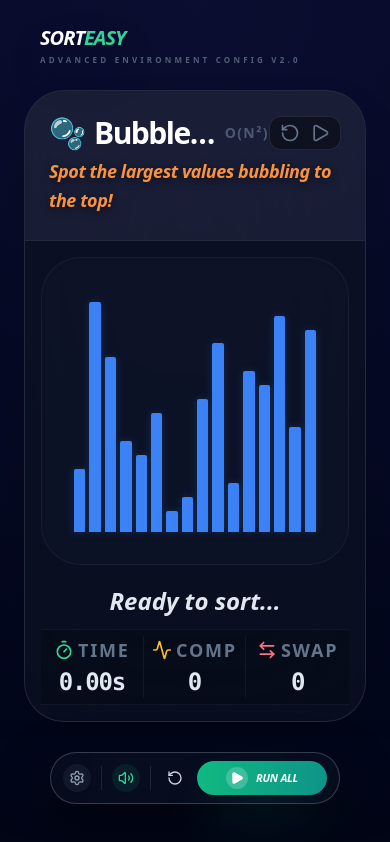
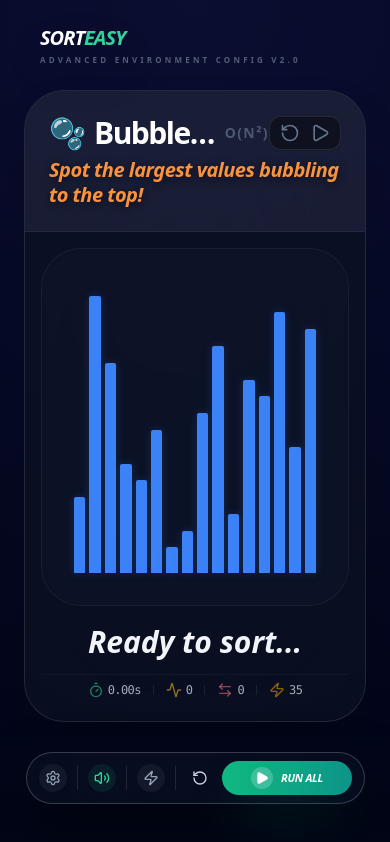
Before and after one commit to lastjung/sort-easy, a React (Vite) app: page / in a window 390 px wide. Built offline with nearby package versions, Linux system fonts and the light colour scheme.

Commit message:
UI: Refine mobile scoreboard and handle Run/Resume logic

```diff
--- a/src/App.jsx
+++ b/src/App.jsx
@@ -11,10 +11,12 @@ function App() {
   const [soundEnabled, setSoundEnabled] = useState(true);
   const [volume, setVolume] = useState(0.1);
   const [selectedIds, setSelectedIds] = useState(new Set(['bubble']));
+  const [isTurbo, setIsTurbo] = useState(false);
 
   const [data, setData] = useState([]);
-  const [triggerRun, setTriggerRun] = useState(0);   // Global Play/Resume signal (increments to trigger)
-  const [triggerStop, setTriggerStop] = useState(0);  // Global Pause signal (increments to trigger)
+  const [triggerRun, setTriggerRun] = useState(0);   // Global Start signal
+  const [triggerResume, setTriggerResume] = useState(0); // Global Resume signal
+  const [triggerStop, setTriggerStop] = useState(0);  // Global Pause signal
   const [triggerReset, setTriggerReset] = useState(0); // Global Reset signal (increments to trigger)
   const [runState, setRunState] = useState({ running: 0, paused: 0 });
 
@@ -36,7 +38,11 @@ function App() {
   }, [generateData]);
 
   const handleRun = () => {
-    setTriggerRun(prev => prev + 1);
+    if (runState.paused > 0) {
+        setTriggerResume(prev => prev + 1);
+    } else {
+        setTriggerRun(prev => prev + 1);
+    }
   };
 
   const handleStop = () => {
@@ -100,9 +106,11 @@ function App() {
           data={data}
           arraySize={arraySize}
           speed={speed}
+          isTurbo={isTurbo}
           soundEnabled={soundEnabled}
           volume={volume}
           triggerRun={triggerRun}
+          triggerResume={triggerResume}
           triggerStop={triggerStop}
           triggerReset={triggerReset}
           selectedIds={selectedIds}
@@ -117,6 +125,8 @@ function App() {
           isAnyPaused={runState.paused > 0}
           soundEnabled={soundEnabled}
           setSoundEnabled={setSoundEnabled}
+          isTurbo={isTurbo}
+          setIsTurbo={setIsTurbo}
           visibleCount={selectedIds.size}
           // Props for Drawer (Mobile Mode)
           arraySize={arraySize}
--- a/src/components/Dashboard.jsx
+++ b/src/components/Dashboard.jsx
@@ -11,10 +11,12 @@ const Dashboard = ({
   soundEnabled,
   volume,
   triggerRun,
+  triggerResume,
   triggerStop,
   triggerReset,
   selectedIds, // Set of IDs to show
-  onRunningChange
+  onRunningChange,
+  isTurbo
 }) => {
   const [results, setResults] = useState({});
   const [activeAlgorithms, setActiveAlgorithms] = useState(new Set());
@@ -119,10 +121,12 @@ const Dashboard = ({
               soundEnabled={soundEnabled}
               volume={volume}
               triggerRun={triggerRun}
+              triggerResume={triggerResume}
               triggerStop={triggerStop}
               triggerReset={triggerReset}
               onComplete={handleComplete}
               onRunning={handleRunning}
+              isTurbo={isTurbo}
             />
           </div>
         ))}
--- a/src/components/FloatingActionDock.jsx
+++ b/src/components/FloatingActionDock.jsx
@@ -1,5 +1,5 @@
 import React, { useState } from 'react';
-import { Play, RotateCcw, Volume2, VolumeX, Pause, Settings, CheckCircle, Circle, ChevronDown, ChevronUp } from 'lucide-react';
+import { Play, RotateCcw, Volume2, VolumeX, Pause, Settings, CheckCircle, Circle, ChevronDown, ChevronUp, Zap } from 'lucide-react';
 import { ALGORITHMS } from '../algorithms';
 
 const FloatingActionDock = ({
@@ -18,11 +18,13 @@ const FloatingActionDock = ({
   setSpeed,
   selectedIds,
   toggleSelect,
-  isAnyActive
+  isAnyActive,
+  isTurbo,
+  setIsTurbo
 }) => {
   const [showConfig, setShowConfig] = useState(false);
   const isIdle = !isAnyRunning && !isAnyPaused;
-  const mainLabel = isAnyRunning ? 'Pause All' : isAnyPaused ? 'Resume All' : 'Run All';
+  const mainLabel = isAnyRunning ? 'Pause All' : isAnyPaused ? 'Resume All' : (isAnyActive ? 'Re-run All' : 'Run All');
 
   return (
     <div className="fixed bottom-10 left-0 right-0 mx-auto w-fit z-[100] flex flex-col items-center gap-4">
@@ -106,8 +108,23 @@ const FloatingActionDock = ({
           className={`p-1.5 rounded-full transition-all duration-300 ${
             soundEnabled ? 'bg-emerald-500/10 text-emerald-400' : 'bg-white/5 text-slate-400'
           } shadow-sm will-change-transform active:scale-90`}
+          title="Toggle Sound"
         >
           {soundEnabled ? <Volume2 size={16} /> : <VolumeX size={16} />}
+        </button>
+
+        <div className="w-px h-6 bg-white/10 mx-0.5" />
+
+        {/* Tube Speed Toggle */}
+        <button
+          onClick={() => setIsTurbo(!isTurbo)}
+          className={`p-1.5 rounded-full transition-all duration-300 ${
+            isTurbo ? 'bg-amber-500/10 text-amber-400' : 'bg-white/5 text-slate-400'
+          } shadow-sm will-change-transform active:scale-90 relative overflow-hidden group/turbo`}
+          title="Tube Speed (Dynamic Acceleration)"
+        >
+          <Zap size={16} fill={isTurbo ? "currentColor" : "none"} className={isTurbo ? "animate-pulse" : ""} />
+          {isTurbo && <div className="absolute inset-0 bg-amber-500/20 blur-md" />}
         </button>
 
         <div className="w-px h-6 bg-white/10 mx-0.5" />
@@ -135,6 +152,8 @@ const FloatingActionDock = ({
           className={`group/btn flex items-center gap-2 px-3 py-1.5 rounded-full text-white font-black transition-all active:scale-95 disabled:opacity-30 disabled:cursor-not-allowed shadow-2xl relative overflow-hidden w-[130px] justify-center will-change-transform ${
             isAnyRunning
               ? 'bg-gradient-to-r from-orange-500 to-rose-600 shadow-orange-500/40'
+              : isAnyPaused
+              ? 'bg-gradient-to-r from-amber-400 to-yellow-600 shadow-amber-500/40'
               : 'bg-gradient-to-r from-emerald-500 to-teal-600 shadow-emerald-500/40 hover:-translate-y-0.5'
           }`}
         >
--- a/src/components/SortCard.jsx
+++ b/src/components/SortCard.jsx
@@ -1,5 +1,5 @@
 import React, { useState, useEffect, useRef, useCallback } from 'react';
-import { Timer, Sparkles, Play, RotateCcw, Pause, Activity, ArrowLeftRight } from 'lucide-react';
+import { Timer, Sparkles, Play, RotateCcw, Pause, Activity, ArrowLeftRight, Zap } from 'lucide-react';
 import SortChart from './SortChart';
 import { COLORS } from '../constants/colors';
 import { ALGO_MESSAGES, MSG_TYPES } from '../constants/messages';
@@ -36,10 +36,12 @@ const SortCard = ({
   soundEnabled,
   volume,
   triggerRun, // To start from outside
+  triggerResume, // To resume from outside
   triggerStop, // To stop from outside
   triggerReset, // To reset from outside
   onComplete,
-  onRunning // To notify parent about execution state
+  onRunning, // To notify parent about execution state
+  isTurbo
 }) => {
   const [array, setArray] = useState([...initialArray]);
   const arrayRef = useRef([...initialArray]); // To avoid stale closures in handleStart
@@ -60,6 +62,10 @@ const SortCard = ({
   // Each start increments this, and the active loop checks it to know if it should abort.
   const sessionIdRef = useRef(0);
   const speedRef = useRef(speed);
+  const isTurboRef = useRef(isTurbo);
+  const sortedCountRef = useRef(0);
+  const [turboMultiplier, setTurboMultiplier] = useState(0.7);
+  const stepsRef = useRef(0); // For virtual progress
   const timerRef = useRef(null);
   const startTimeRef = useRef(0);
   const baseTimeRef = useRef(0);
@@ -74,6 +80,14 @@ const SortCard = ({
   useEffect(() => {
     speedRef.current = speed;
   }, [speed]);
+
+  useEffect(() => {
+    isTurboRef.current = isTurbo;
+  }, [isTurbo]);
+
+  useEffect(() => {
+    sortedCountRef.current = sortedIndices.length;
+  }, [sortedIndices]);
 
   useEffect(() => {
     pausedRef.current = isPaused;
@@ -124,11 +138,31 @@ const SortCard = ({
   // Using a power-based curve to make high-speed settings feel significantly faster.
   const wait = useCallback(async (factor = 1) => {
     // Formula: (101-speed)^1.5 * factor * 0.4.
-    // Speed 100: ~0.4ms (Instant)
-    // Speed 90: ~14.6ms
-    // Speed 50: ~145ms
-    // Speed 1: ~400ms
-    const totalMs = Math.pow(101 - speedRef.current, 1.5) * factor * 0.4;
+    let currentSpeed = speedRef.current;
+
+    // --- Tube Speed Dynamic Logic ---
+    if (isTurboRef.current) {
+        // Calculate progress: combine real sorted bars + virtual progress from steps
+        // estimatedTotalSteps for 16 bars is roughly 100-200.
+        const realProgress = sortedCountRef.current / arraySize;
+        const virtualProgress = Math.min(0.9, stepsRef.current / (arraySize * arraySize * 0.5));
+        const progress = Math.max(realProgress, virtualProgress);
+
+        let turboFactor = 0.7; // Start slow
+
+        if (progress >= 0.15) {
+            // Accelerate from 0.7x to 1.8x
+            turboFactor = 0.7 + ((progress - 0.15) / 0.85) * (1.8 - 0.7);
+        }
+
+        turboFactor = Math.min(1.8, turboFactor);
+        setTurboMultiplier(Number(turboFactor.toFixed(1)));
+        currentSpeed = Math.min(100, currentSpeed * turboFactor);
+    } else {
+        if (turboMultiplier !== 1.0) setTurboMultiplier(1.0);
+    }
+
+    const totalMs = Math.pow(101 - currentSpeed, 1.5) * factor * 0.4;
     let startTime = Date.now();
 
     while (Date.now() - startTime < totalMs) {
@@ -189,9 +223,17 @@ const SortCard = ({
     setComparisons(0);
     setSwaps(0);
     setElapsedTime(0);
+    setTurboMultiplier(0.7);
+    stepsRef.current = 0;
     baseTimeRef.current = 0;
     startTimeRef.current = Date.now();
-    setDescription({ text: "Starting...", type: MSG_TYPES.INFO });
+    setDescription({ text: "Initializing...", type: MSG_TYPES.INFO });
+
+    // CRITICAL: Always reset to initial unscented data on a fresh start
+    const freshArray = [...initialArray];
+    setArray(freshArray);
+    arrayRef.current = freshArray;
+
     timerRef.current = setInterval(() => {
       setElapsedTime(baseTimeRef.current + (Date.now() - startTimeRef.current));
     }, 50);
@@ -228,10 +270,12 @@ const SortCard = ({
       },
       countCompare: () => {
          checkSession();
+         stepsRef.current++;
          setComparisons(prev => prev + 1);
       },
       countSwap: () => {
          checkSession();
+         stepsRef.current++;
          setSwaps(prev => prev + 1);
       },
       playSound,
@@ -251,7 +295,7 @@ const SortCard = ({
         setSwapIndices([]);
         setGoodIndices([]);
         setSortedIndices([...Array(arraySize).keys()]);
-        setDescription(ALGO_MESSAGES[item.id]?.FINISHED || { text: "COMPLETED! ✨", type: MSG_TYPES.SUCCESS });
+        setDescription(msg.FINISHED || { text: "COMPLETED! ✨", type: MSG_TYPES.SUCCESS });
         if (onCompleteRef.current) {
           onCompleteRef.current(item.id, {
             time: baseTimeRef.current + (Date.now() - (isPaused ? 0 : startTimeRef.current)),
@@ -274,19 +318,26 @@ const SortCard = ({
   // --- 2. Side Effects (Triggers & Sync) ---
   // Signals from parent (App/Dashboard) to control sorting state globally.
   // Using lastTrigger refs to ensure and idempotent execution on increment only.
-  const lastRunTrigger = React.useRef(0);
-  const lastStopTrigger = React.useRef(0);
+  const lastRunTrigger = React.useRef(triggerRun);
+  const lastResumeTrigger = React.useRef(triggerResume);
+  const lastStopTrigger = React.useRef(triggerStop);
 
   useEffect(() => {
     if (triggerRun > lastRunTrigger.current) {
       lastRunTrigger.current = triggerRun;
-      if (!sortingRef.current) {
-        handleStart();
-      } else if (pausedRef.current) {
+      // Fresh run should always restart from beginning, even if finished
+      handleStart();
+    }
+  }, [triggerRun, handleStart]);
+
+  useEffect(() => {
+    if (triggerResume > lastResumeTrigger.current) {
+      lastResumeTrigger.current = triggerResume;
+      if (pausedRef.current) {
         togglePause();
       }
     }
-  }, [triggerRun, handleStart, togglePause]);
+  }, [triggerResume, togglePause]);
 
   useEffect(() => {
     if (triggerStop > lastStopTrigger.current) {
@@ -341,16 +392,20 @@ const SortCard = ({
               </button>
               <button
                 onClick={isSorting ? togglePause : handleStart}
-                className={`p-0.5 transition-[transform,color] active:scale-75 ${isSorting ? (isPaused ? 'text-slate-500 hover:text-white' : 'text-amber-500 hover:text-amber-400') : 'text-slate-500 hover:text-white'}`}
+                className={`p-0.5 transition-[transform,color] active:scale-75 ${
+                  isSorting
+                    ? (isPaused ? 'text-amber-500 hover:text-amber-400' : 'text-orange-500 hover:text-orange-400')
+                    : 'text-slate-500 hover:text-white'
+                }`}
                 title={isSorting ? (isPaused ? "Resume" : "Pause") : "Run"}
               >
-                  {isSorting && !isPaused ? <Pause size={isCinema ? 20 : 16} fill="currentColor" /> : <Play size={isCinema ? 20 : 16} fill={isSorting ? "currentColor" : "none"} />}
+                  {isSorting && !isPaused ? <Pause size={isCinema ? 20 : 16} fill="currentColor" /> : <Play size={isCinema ? 20 : 16} fill={isPaused ? "currentColor" : (isSorting ? "currentColor" : "none")} />}
               </button>
             </div>
           </div>
         </div>
 
-        <p className={`${isCinema ? 'text-lg' : 'text-sm md:text-base'} font-black text-orange-400 italic tracking-tight line-clamp-2 leading-relaxed drop-shadow-[0_2px_4px_rgba(0,0,0,0.5)]`}>
+        <p className={`${isCinema ? 'text-xl' : 'text-base md:text-xl'} font-black text-orange-400 italic tracking-tight line-clamp-2 leading-tight drop-shadow-[0_2px_4px_rgba(0,0,0,0.5)]`}>
           {item.slogan}
         </p>
       </div>
@@ -367,46 +422,48 @@ const SortCard = ({
         />
 
         {/* Bottom Description & Stats Bar */}
-        <div className="mt-4 flex flex-col gap-2">
-          <div className="min-h-[2.5em] flex items-center justify-center px-4">
-             <p className={`${isCinema ? 'text-2xl' : 'text-sm md:text-lg'} font-black italic text-center animate-in fade-in slide-in-from-bottom-2 duration-300 ${
+        <div className="mt-2 flex flex-col gap-1">
+          <div className="min-h-[3.5em] flex items-center justify-center px-6 relative">
+             {isPaused && (
+               <div className="absolute top-0 inset-x-0 flex justify-center -translate-y-2">
+                 <span className="bg-amber-500/20 text-amber-500 text-[10px] font-black px-2 py-0.5 rounded-full border border-amber-500/30 tracking-widest uppercase animate-pulse">Hold</span>
+               </div>
+             )}
+             <p className={`${isCinema ? 'text-3xl' : 'text-base md:text-2xl'} font-black italic text-center animate-in fade-in slide-in-from-bottom-2 duration-300 ${
+                isPaused ? 'text-amber-500/60 grayscale-[0.5]' :
                 description.type === MSG_TYPES.COMPARE
-                  ? 'text-amber-300 drop-shadow-[0_0_8px_rgba(252,211,77,0.4)]'
+                  ? 'text-amber-300 drop-shadow-[0_0_12px_rgba(252,211,77,0.5)]'
                   : description.type === MSG_TYPES.SWAP
-                  ? 'text-rose-400 drop-shadow-[0_0_8px_rgba(251,113,133,0.4)]'
+                  ? 'text-rose-400 drop-shadow-[0_0_12px_rgba(251,113,133,0.5)]'
                   : description.type === MSG_TYPES.TARGET
-                  ? 'text-fuchsia-400 drop-shadow-[0_0_8px_rgba(232,121,249,0.4)]'
+                  ? 'text-fuchsia-400 drop-shadow-[0_0_12px_rgba(232,121,249,0.5)]'
                   : description.type === MSG_TYPES.SUCCESS
-                  ? 'text-emerald-400 drop-shadow-[0_0_8px_rgba(52,211,153,0.4)]'
-                  : 'text-slate-200'
+                  ? 'text-emerald-400 drop-shadow-[0_0_12px_rgba(52,211,153,0.5)]'
+                  : 'text-slate-100'
              }`}>
                 {description.text || "Ready to sort..."}
              </p>
           </div>
 
-          <div className="grid grid-cols-3 gap-0 py-1.5 md:py-3 bg-black/20 md:rounded-2xl border-y md:border border-white/5">
-            <div className="flex flex-col items-center border-r border-white/5">
-              <div className="flex items-center gap-1 mb-0.5 md:mb-1">
-                <Timer size={isCinema ? 20 : 12} className="text-emerald-400" />
-                <span className={`${isCinema ? 'text-lg' : 'text-[9px] md:text-sm'} font-black text-slate-500 uppercase tracking-widest`}>Time</span>
-              </div>
-              <span className={`${isCinema ? 'text-2xl' : 'text-base md:text-xl'} font-mono font-black text-slate-200 tracking-tighter`}>{formatTime(elapsedTime)}</span>
+          <div className="flex items-center justify-center gap-3 md:gap-6 py-1.5 border-t border-white/5 opacity-80">
+            <div className="flex items-center gap-1">
+              <Timer size={isCinema ? 16 : 10} className="text-emerald-400/70" />
+              <span className="text-[12px] md:text-xs font-mono font-normal text-slate-300 tracking-tighter">{formatTime(elapsedTime)}</span>
             </div>
-
-            <div className="flex flex-col items-center border-r border-white/5">
-              <div className="flex items-center gap-1 mb-0.5 md:mb-1">
-                <Activity size={isCinema ? 20 : 12} className="text-amber-400" />
-                <span className={`${isCinema ? 'text-lg' : 'text-[9px] md:text-sm'} font-black text-slate-500 uppercase tracking-widest`}>Comp</span>
-              </div>
-              <span className={`${isCinema ? 'text-2xl' : 'text-base md:text-xl'} font-mono font-black text-slate-200 tracking-tighter`}>{comparisons.toLocaleString()}</span>
+            <div className="w-px h-2.5 bg-white/10" />
+            <div className="flex items-center gap-1">
+              <Activity size={isCinema ? 16 : 10} className="text-amber-400/70" />
+              <span className="text-[12px] md:text-xs font-mono font-normal text-slate-300 tracking-tighter">{comparisons.toLocaleString()}</span>
             </div>
-
-            <div className="flex flex-col items-center">
-              <div className="flex items-center gap-1 mb-0.5 md:mb-1">
-                <ArrowLeftRight size={isCinema ? 20 : 12} className="text-rose-400" />
-                <span className={`${isCinema ? 'text-lg' : 'text-[9px] md:text-sm'} font-black text-slate-500 uppercase tracking-widest`}>Swap</span>
-              </div>
-              <span className={`${isCinema ? 'text-2xl' : 'text-base md:text-xl'} font-mono font-black text-slate-200 tracking-tighter`}>{swaps.toLocaleString()}</span>
+            <div className="w-px h-2.5 bg-white/10" />
+            <div className="flex items-center gap-1">
+              <ArrowLeftRight size={isCinema ? 16 : 10} className="text-rose-400/70" />
+              <span className="text-[12px] md:text-xs font-mono font-normal text-slate-300 tracking-tighter">{swaps.toLocaleString()}</span>
+            </div>
+            <div className="w-px h-2.5 bg-white/10" />
+            <div className="flex items-center gap-1">
+              <Zap size={isCinema ? 16 : 10} className="text-amber-500/70" />
+              <span className="text-[12px] md:text-xs font-mono font-normal text-slate-300 tracking-tighter">{(speed * turboMultiplier).toFixed(0)}</span>
             </div>
           </div>
         </div>
```
